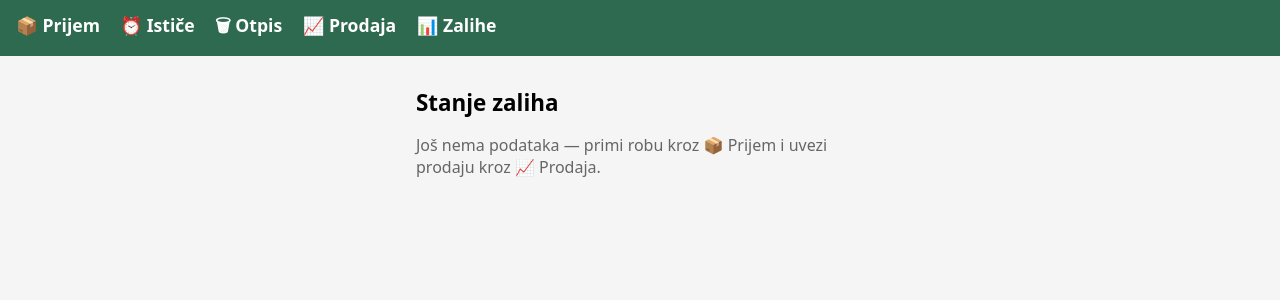
After one commit to akljsdflkjskldjfsdfasdfasdf/radnja, a Flask app: page /zalihe in a window 1280 px wide. The commit adds this page. Shown: the top 300 px of the page. Run offline with Flask 3, Linux system fonts and the light colour scheme; data comes from the database, SQL or seed files in the repository; data that the repository does not hold is empty.

Commit message:
Faza 2, Korak 3: stanje zaliha (primljeno − prodato − otpisano) sa upozorenjem na minus
Co-Authored-By: Claude Fable 5 <noreply@anthropic.com>

```diff
--- a/app.py
+++ b/app.py
@@ -213,6 +213,54 @@ def prodaja_statistika():
     return render_template("prodaja.html", artikli=artikli, dani=dani)
 
 
+@app.route("/zalihe")
+def zalihe():
+    """Stanje zaliha po artiklu: primljeno − prodato − otpisano."""
+    veza = baza.konekcija()
+    sid = trenutna_radnja(veza)
+
+    def zbirovi(upit, parametri):
+        """Vrati rečnik: proizvod_id -> zbir količina."""
+        return {red["proizvod_id"]: red["ukupno"]
+                for red in veza.execute(upit, parametri).fetchall()}
+
+    prijemi = zbirovi(
+        "SELECT proizvod_id, SUM(kolicina) AS ukupno FROM stavke "
+        "WHERE store_id = ? GROUP BY proizvod_id", (sid,))
+    otpisi = zbirovi(
+        "SELECT proizvod_id, SUM(kolicina) AS ukupno FROM stavke "
+        "WHERE store_id = ? AND status = 'otpisano' GROUP BY proizvod_id", (sid,))
+    prodaje = zbirovi(
+        "SELECT proizvod_id, SUM(kolicina) AS ukupno FROM prodaja "
+        "WHERE store_id = ? GROUP BY proizvod_id", (sid,))
+    nazivi = {red["id"]: red["naziv"]
+              for red in veza.execute("SELECT id, naziv FROM proizvodi").fetchall()}
+    veza.close()
+
+    redovi = []
+    for pid, naziv in nazivi.items():
+        prijem = prijemi.get(pid, 0)
+        otpis = otpisi.get(pid, 0)
+        prodato = prodaje.get(pid, 0)
+        if prijem == 0 and otpis == 0 and prodato == 0:
+            continue                      # artikal bez ikakvog prometa ne gura se u tabelu
+        stanje = prijem - prodato - otpis
+        redovi.append({
+            "naziv": naziv,
+            "prijem": _lep_broj(prijem),
+            "prodato": _lep_broj(prodato),
+            "otpis": _lep_broj(otpis),
+            "stanje": _lep_broj(stanje),
+            "minus": stanje < 0,
+        })
+
+    # Najmanje stanje na vrh — to je ono što treba prvo videti.
+    redovi.sort(key=lambda red: float(str(red["stanje"]).replace(",", ".")))
+    ima_minusa = any(red["minus"] for red in redovi)
+
+    return render_template("zalihe.html", redovi=redovi, ima_minusa=ima_minusa)
+
+
 @app.route("/prodaja/uvoz")
 def uvoz_ekran():
     """Ekran za uvoz prodaje iz CSV fajla."""
--- a/static/style.css
+++ b/static/style.css
@@ -134,6 +134,7 @@ button.narandzasto { background: #e85d04; }
     color: white;
     font-size: 0.9rem;
 }
+.tabela td.minus { color: #d00000; }
 
 /* Ekran "Otpis po mesecima" */
 .kartica h2 { margin: 0 0 0.5rem; font-size: 1.15rem; }
--- a/templates/base.html
+++ b/templates/base.html
@@ -14,6 +14,7 @@
         <a href="{{ url_for('istice') }}">⏰ Ističe</a>
         <a href="{{ url_for('otpis') }}">🗑 Otpis</a>
         <a href="{{ url_for('prodaja_statistika') }}">📈 Prodaja</a>
+        <a href="{{ url_for('zalihe') }}">📊 Zalihe</a>
     </header>
     <main>
         {% if request.args.get('poruka') %}
--- /dev/null
+++ b/templates/zalihe.html
@@ -0,0 +1,28 @@
+{% extends "base.html" %}
+<!-- zalihe.html — stanje zaliha po artiklu: primljeno − prodato − otpisano. -->
+{% block sadrzaj %}
+<h1>Stanje zaliha</h1>
+
+{% if not redovi %}
+<p class="sivo">Još nema podataka — primi robu kroz 📦 Prijem i uvezi prodaju kroz 📈 Prodaja.</p>
+{% else %}
+<table class="tabela">
+    <tr><th>Artikal</th><th>Primljeno</th><th>Prodato</th><th>Otpis</th><th>Stanje</th></tr>
+    {% for red in redovi %}
+    <tr>
+        <td>{{ red.naziv }}</td>
+        <td>{{ red.prijem }}</td>
+        <td>{{ red.prodato }}</td>
+        <td>{{ red.otpis }}</td>
+        <td class="{{ 'minus' if red.minus else '' }}"><strong>{{ red.stanje }}</strong></td>
+    </tr>
+    {% endfor %}
+</table>
+
+{% if ima_minusa %}
+<p class="poruka zuta">Stanje u minusu znači da negde curi podatak: prodato je nešto
+što nije prošlo kroz prijem u aplikaciji (ili je količina pri prijemu pogrešna).
+To nije kvar — to je znak gde treba proveriti.</p>
+{% endif %}
+{% endif %}
+{% endblock %}
```
